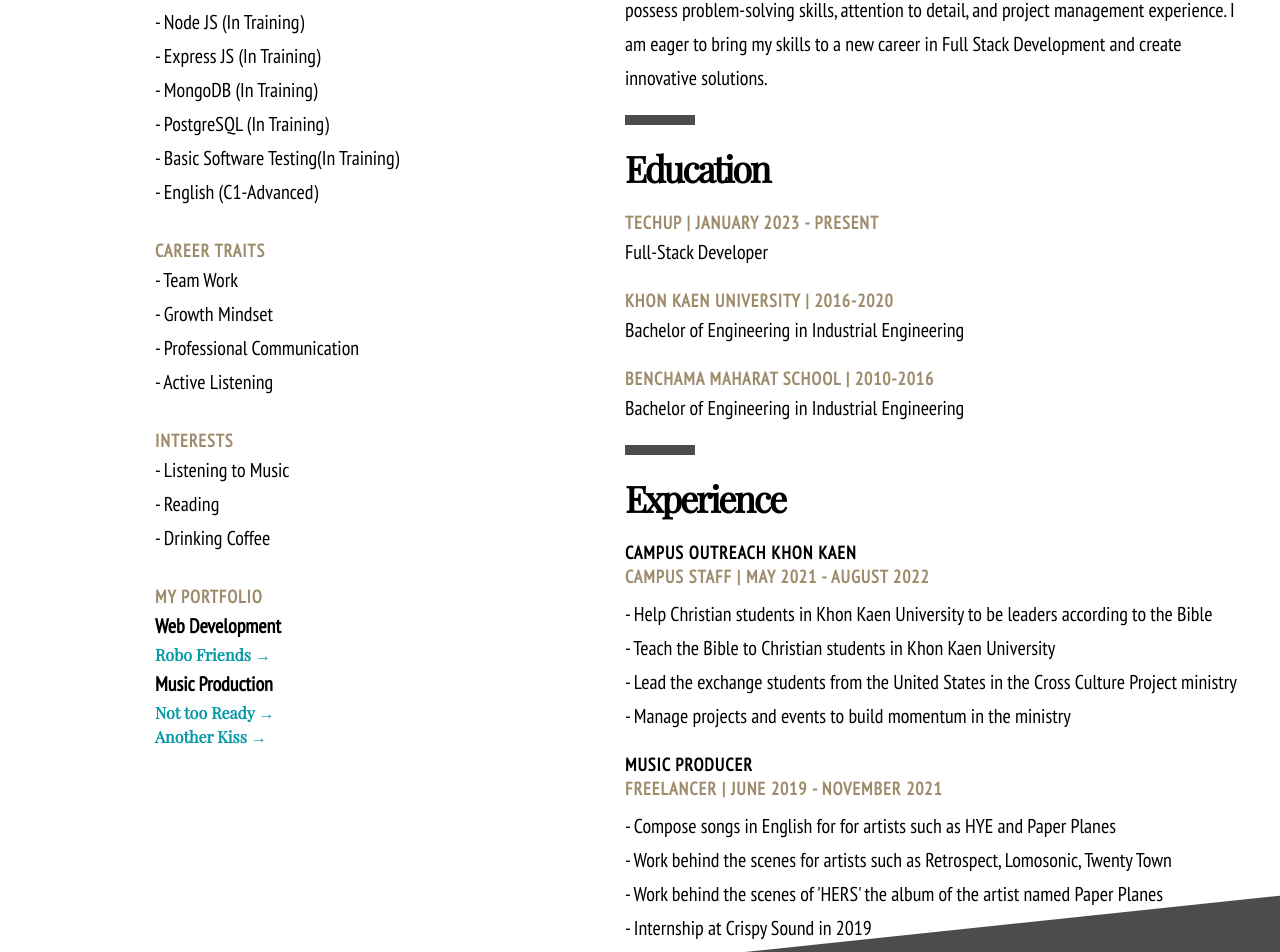
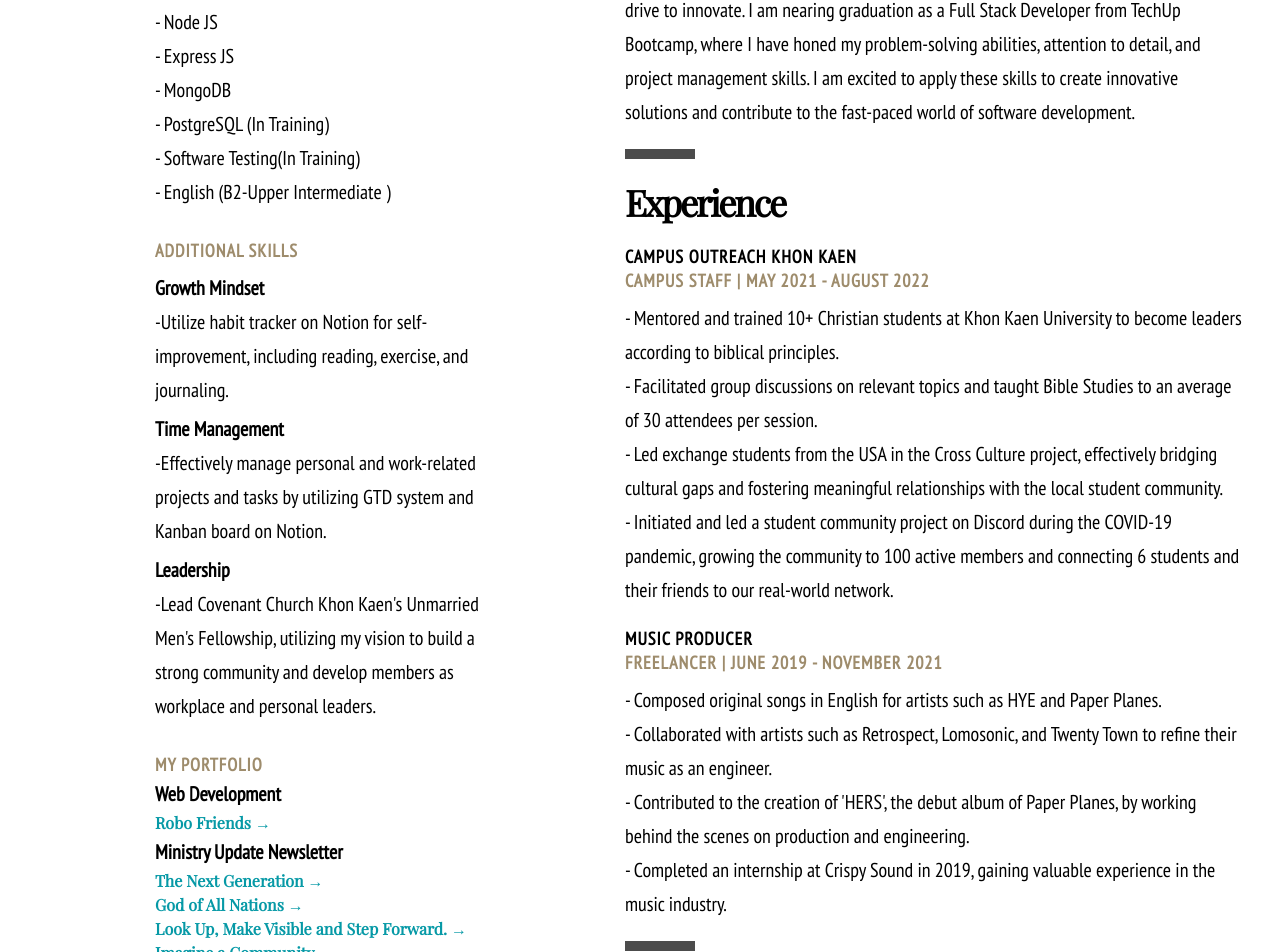
Before and after one commit to muvonglao/techup-skill-checkpoint-1, a React (Vite) app: page / in a window 1280 px wide. Shown: the part 697-1649 px from the top of the page. Built offline with nearby package versions, Linux system fonts and the light colour scheme.

Commit message:
feat: update my resume

```diff
--- a/src/components/CareerTraits.jsx
+++ b/src/components/CareerTraits.jsx
@@ -2,12 +2,12 @@ import { myData } from "../data/mu-data";
 function CareerTraits() {
   return (
     <div className="career-traits-container mt-[30px]">
-      <h4>Career Traits</h4>
+      <h4 className="mb-[8px]">Additional Skills</h4>
       {myData.careerTraits.map((item, index) => {
         return (
-          <div className="trait-container" key={index}>
-            <p>- {item.trait}</p>
-            <span>{item.detail}</span>
+          <div className="trait-container mb-[5px]" key={index}>
+            <b>{item.trait}</b>
+            <p>-{item.detail}</p>
           </div>
         );
       })}
--- a/src/components/FirstColumn.jsx
+++ b/src/components/FirstColumn.jsx
@@ -8,7 +8,6 @@ function FirstColumn() {
     <div className="first-column-container w-[350px] mx-[120px]">
       <SkillSet />
       <CareerTraits />
-      <Interests />
       <Portfolio />
     </div>
   );
--- a/src/components/Footer.jsx
+++ b/src/components/Footer.jsx
@@ -23,7 +23,7 @@ function Footer() {
           </div>
         </div>
       </div>
-      <div className="background absolute top-[1660px] w-screen -z-10 h-[500px] bg-[#000000] opacity-[.7] -skew-y-[6deg] mb-[-100px] pb-[0px]"></div>
+      <div className="background absolute top-[1980px] w-screen -z-10 h-[500px] bg-[#000000] opacity-[.7] -skew-y-[6deg] mb-[-100px] pb-[0px]"></div>
     </div>
   );
 }
--- a/src/components/SecondColumn.jsx
+++ b/src/components/SecondColumn.jsx
@@ -7,9 +7,9 @@ function SecondColumn() {
     <div className="second-column-container w-[620px]">
       <AboutMe />
       <div className="line bg-black opacity-[.7] w-[70px] h-[10px] my-[20px]"></div>
+      <Experience />
+      <div className="line bg-black opacity-[.7] w-[70px] h-[10px] my-[20px]"></div>
       <Education />
-      <div className="line bg-black opacity-[.7] w-[70px] h-[10px] my-[20px]"></div>
-      <Experience />
     </div>
   );
 }
--- a/src/components/SkillSet.jsx
+++ b/src/components/SkillSet.jsx
@@ -2,7 +2,7 @@ import { myData } from "../data/mu-data";
 function SkillSet() {
   return (
     <div className="skill-set-container mt-[20px]">
-      <h4>Skill Set</h4>
+      <h4>Technical Skills</h4>
       <ul>
         {myData.skillSet.map((item, index) => {
           return <li key={index}>- {item.skill}</li>;
--- a/src/data/mu-data.js
+++ b/src/data/mu-data.js
@@ -5,7 +5,7 @@ export const myData = {
     image: "/techup-skill-checkpoint-1/images/pictures/mu.png",
     position: "Full-Stack Developer in Training",
     aboutMe:
-      "As a self-taught music producer with a background in industrial engineering student, I am a team player with a passion for learning. With a strong foundation in technology and business news, I will soon graduate as a Full Stack Developer at TechUp Bootcamp. I possess problem-solving skills, attention to detail, and project management experience. I am eager to bring my skills to a new career in Full Stack Development and create innovative solutions.",
+      "As a self-taught music producer with industrial engineering degree, I bring a unique perspective and diverse skill set to the field of Full Stack Development. My experience in these areas has instilled in me a strong team player mindset, a passion for learning, and a drive to innovate. I am nearing graduation as a Full Stack Developer from TechUp Bootcamp, where I have honed my problem-solving abilities, attention to detail, and project management skills. I am excited to apply these skills to create innovative solutions and contribute to the fast-paced world of software development.",
     phoneNumber: "+66819558981",
     email: "muvonglao@gmail.com",
     socialMedia: [
@@ -36,10 +36,10 @@ export const myData = {
       organization: "Campus Outreach Khon Kaen",
       position: "Campus Staff",
       responsibilities: [
-        "Help Christian students in Khon Kaen University to be leaders according to the Bible",
-        "Teach the Bible to Christian students in Khon Kaen University",
-        "Lead the exchange students from the United States in the Cross Culture Project ministry",
-        "Manage projects and events to build momentum in the ministry",
+        "Mentored and trained 10+ Christian students at Khon Kaen University to become leaders according to biblical principles.",
+        "Facilitated group discussions on relevant topics and taught Bible Studies to an average of 30 attendees per session.",
+        "Led exchange students from the USA in the Cross Culture project, effectively bridging cultural gaps and fostering meaningful relationships with the local student community.",
+        "Initiated and led a student community project on Discord during the COVID-19 pandemic, growing the community to 100 active members and connecting 6 students and their friends to our real-world network.",
       ],
       yearActive: "May 2021 - August 2022",
     },
@@ -47,10 +47,10 @@ export const myData = {
       organization: "Music Producer",
       position: "Freelancer",
       responsibilities: [
-        "Compose songs in English for for artists such as HYE and Paper Planes",
-        "Work behind the scenes for artists such as Retrospect, Lomosonic, Twenty Town",
-        "Work behind the scenes of 'HERS' the album of the artist named Paper Planes",
-        "Internship at Crispy Sound in 2019",
+        "Composed original songs in English for artists such as HYE and Paper Planes.",
+        "Collaborated with artists such as Retrospect, Lomosonic, and Twenty Town to refine their music as an engineer.",
+        "Contributed to the creation of 'HERS', the debut album of Paper Planes, by working behind the scenes on production and engineering.",
+        "Completed an internship at Crispy Sound in 2019, gaining valuable experience in the music industry.",
       ],
       yearActive: "June 2019 - November 2021",
     },
@@ -68,7 +68,7 @@ export const myData = {
     },
     {
       academy: "Benchama Maharat School",
-      major: "Bachelor of Engineering in Industrial Engineering",
+      major: "Mathematics-Science Program",
       yearActive: "2010-2016",
     },
   ],
@@ -90,15 +90,15 @@ export const myData = {
       skillIcon: "",
     },
     {
-      skill: "Node JS (In Training)",
+      skill: "Node JS",
       skillIcon: "",
     },
     {
-      skill: "Express JS (In Training)",
+      skill: "Express JS",
       skillIcon: "",
     },
     {
-      skill: "MongoDB (In Training)",
+      skill: "MongoDB",
       skillIcon: "",
     },
     {
@@ -106,11 +106,11 @@ export const myData = {
       skillIcon: "",
     },
     {
-      skill: "Basic Software Testing(In Training)",
+      skill: "Software Testing(In Training)",
       skillIcon: "",
     },
     {
-      skill: "English (C1-Advanced)",
+      skill: "English (B2-Upper Intermediate )",
       skillIcon: "",
     },
   ],
@@ -138,29 +138,20 @@ export const myData = {
   ],
   careerTraits: [
     {
-      trait: "Team Work",
-      detail: "",
+      trait: "Growth Mindset",
+      detail:
+        "Utilize habit tracker on Notion for self-improvement, including reading, exercise, and journaling.",
     },
     {
-      trait: "Growth Mindset",
-      detail: "",
-    },
-    // {
-    //   trait: "Feedback",
-    //   detail: "",
-    // },
-    {
-      trait: "Professional Communication",
-      detail: "",
+      trait: "Time Management",
+      detail:
+        "Effectively manage personal and work-related projects and tasks by utilizing GTD system and Kanban board on Notion.",
     },
     {
-      trait: "Active Listening",
-      detail: "",
+      trait: "Leadership",
+      detail:
+        "Lead Covenant Church Khon Kaen's Unmarried Men's Fellowship, utilizing my vision to build a strong community and develop members as workplace and personal leaders.",
     },
-    // {
-    //   trait: "Norm Setting and Conflict Resolution",
-    //   detail: "",
-    // },
   ],
   portfolio: [
     {
@@ -174,15 +165,57 @@ export const myData = {
       ],
     },
     {
+      workTitle: "Ministry Update Newsletter",
+      detail: "",
+      recentWork: [
+        {
+          work: "The Next Generation",
+          link: "https://us6.campaign-archive.com/?u=28181b129fc8aaad98b2c0d10&id=cb30453462",
+        },
+        {
+          work: "God of All Nations",
+          link: "https://us6.campaign-archive.com/?u=28181b129fc8aaad98b2c0d10&id=08073c97ca",
+        },
+        {
+          work: "Look Up, Make Visible and Step Forward.",
+          link: "https://us6.campaign-archive.com/?u=28181b129fc8aaad98b2c0d10&id=c39e22201b",
+        },
+        {
+          work: "Imagine a Community",
+          link: "https://us6.campaign-archive.com/?u=28181b129fc8aaad98b2c0d10&id=da4003fdef",
+        },
+        {
+          work: "Unstoppable God",
+          link: "https://us6.campaign-archive.com/?u=28181b129fc8aaad98b2c0d10&id=facc84aaf7",
+        },
+        {
+          work: "Into the Unknown with the Known God",
+          link: "https://us6.campaign-archive.com/?u=28181b129fc8aaad98b2c0d10&id=eca5cf8839",
+        },
+      ],
+    },
+    {
       workTitle: "Music Production",
       detail: "",
       recentWork: [
         {
-          work: "Not too Ready",
+          work: "Engineering - Retrospect",
+          link: "https://www.youtube.com/watch?v=IntrMBHgqGA&ab_channel=Genierock",
+        },
+        {
+          work: "Engineering - Paper Planes",
+          link: "https://www.youtube.com/watch?v=CzAeuyOI1Gk&ab_channel=Genierock",
+        },
+        {
+          work: "English Lyrics Writing - HYE",
+          link: "https://www.youtube.com/watch?v=9a5_5qtaaTw&ab_channel=HYE",
+        },
+        {
+          work: "Producing - Not too Ready",
           link: "https://www.youtube.com/watch?v=6ksB0jZ0WQY&ab_channel=Mucilage",
         },
         {
-          work: "Another Kiss",
+          work: "Producing - Another Kiss",
           link: "https://www.youtube.com/watch?v=ZR5bgbZAzTE&ab_channel=Mucilage",
         },
       ],
```
